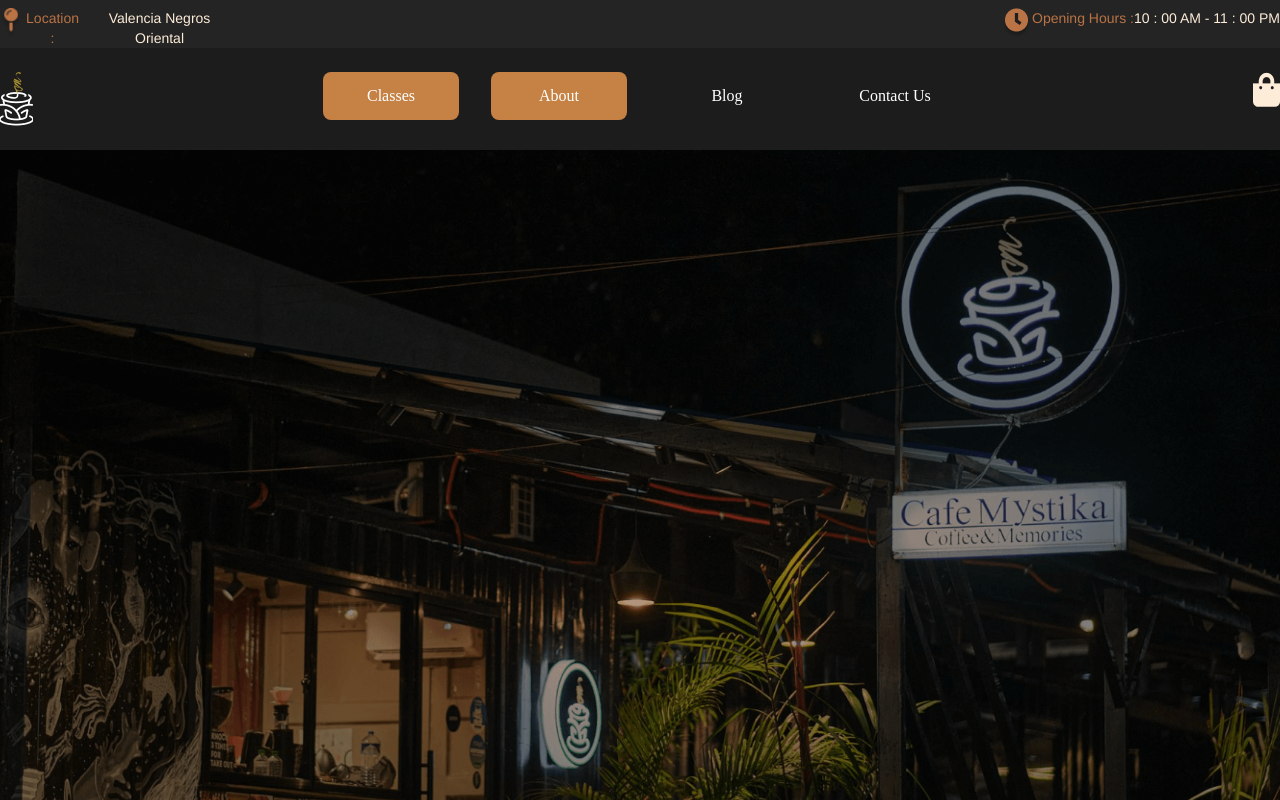
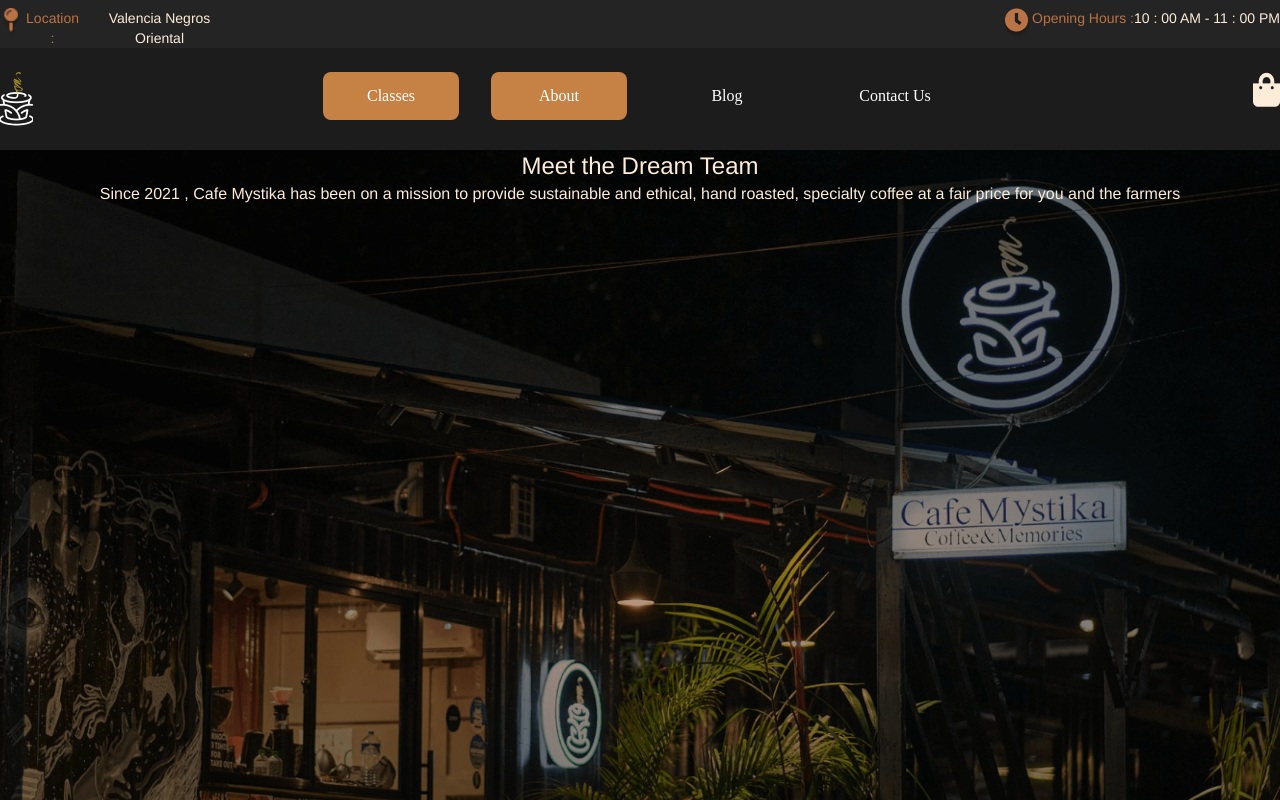
Before and after one commit to Skrill-ie/coffee-mystika, a Vue app: page /about in a window 1280 px wide. Shown: the top 800 px of the page. Built offline with nearby package versions, Linux system fonts and the light colour scheme.

Commit message:
added text

```diff
--- a/src/components/About.vue
+++ b/src/components/About.vue
@@ -1,6 +1,6 @@
 <template>
     <div>
-      <MainSlider :heroImage="heroImage"/>
+      <MainSlider :heroImage="heroImage" :mainText="mainText" :subText="subText"/>
     </div>
   </template>
 
@@ -13,7 +13,9 @@
     },
     data() {
     return {
-      heroImage: (require('@/assets/images/HeroBackground.png'))
+      heroImage: (require('@/assets/images/HeroBackground.png')),
+      mainText: "Meet the Dream Team",
+      subText: "Since 2021 , Cafe Mystika has been on a mission to provide sustainable and ethical, hand roasted, specialty coffee  at a fair price for you and the farmers"
     };
   },
   };
--- a/src/components/sub-component/MainSlider.vue
+++ b/src/components/sub-component/MainSlider.vue
@@ -1,6 +1,9 @@
 <template>
-    <div class="h-screen bg-cover bg-center"  :style="{ backgroundImage: `url(${heroImage})` }">
-        <div class="container mx-auto"></div>
+    <div class="h-screen bg-cover bg-center bg-fixed"  :style="{ backgroundImage: `url(${heroImage})` }">
+        <div class="container mx-auto text-text-paragraph">
+            <span class="text-2xl">{{ mainText }}</span>
+            <p>{{ subText }}</p>
+        </div>
 
     </div>
 </template>
@@ -9,8 +12,16 @@
   name: 'MainSlider',
     props: {
         heroImage: {
-        type: String,
-        required: true,
+            type: String,
+            required: true,
+        },
+        subText: {
+            type: String,
+            required: false, // Adjust to true if this is required
+        },
+        mainText: {
+            type: String,
+            required: false, // Adjust to true if this is required
         },
     }
 };
```
